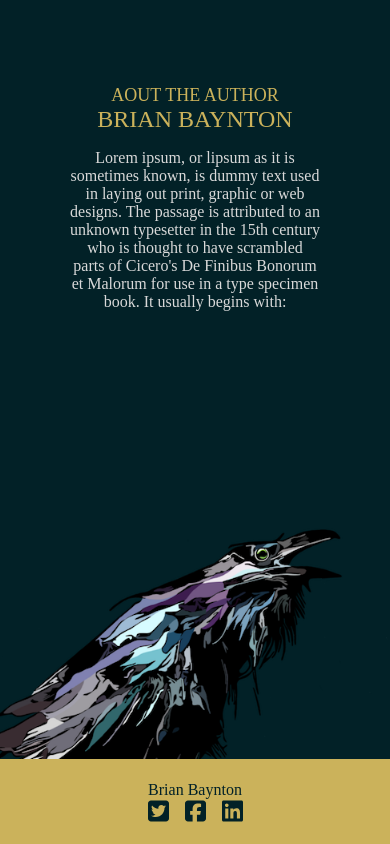
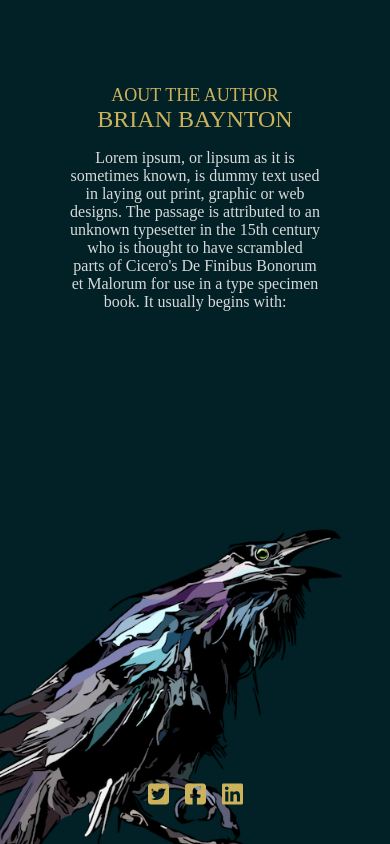
Before and after one commit to Kaz1022/liamhicks, a React (Create React App) app: page / in a window 390 px wide. Shown: the part 1284-2128 px from the top of the page. Built offline with nearby package versions, Linux system fonts and the light colour scheme; a web font is replaced by a local one.

Commit message:
change footer for mobile

```diff
--- a/src/App.js
+++ b/src/App.js
@@ -1,7 +1,7 @@
 import { BrowserRouter as Router, Routes, Route } from 'react-router-dom';
 import '../src/Sass/App.scss';
 import Home from './components/Home';
-import Footer from './components/Books/Footer';
+import Footer from './components/Footer';
 import LiamHicks from './components/LiamHicks/LiamHicks';
 
 function App() {
--- a/src/Sass/Footer.scss
+++ b/src/Sass/Footer.scss
@@ -33,3 +33,45 @@
     font-size: large;
   }
 }
+
+/*  Small Device Styles */
+@media (max-width: 500px) {
+  .footer{
+    background: transparent;
+    height: 10vh;
+    display:flex;
+    align-items: center;
+    margin: -0.5rem -3.5rem;
+    margin-top: -2rem;
+    position: relative;
+  }
+
+  .f-content{
+    display: flex;
+    align-items: center;
+    justify-content: center;
+    flex-direction: column;
+    position: absolute;
+    width: 100%;
+    color: $base-yellow;
+    padding-bottom: 1rem;
+  }
+
+  .f-content >:nth-child(1){
+    display:none;
+  }
+
+  .f-icons{
+    display: flex;
+    gap: 1rem;
+  }
+
+  .f-icons > * {
+    color: $base-yellow;
+
+    &:hover {
+      color: white;
+      font-size: large;
+    }
+  }
+}
--- a/src/components/Books/Footer.jsx
+++ b/src/components/Footer.jsx
@@ -1,7 +1,7 @@
 import React from 'react';
 import { FontAwesomeIcon } from '@fortawesome/react-fontawesome'
 import { faLinkedin, faSquareFacebook, faSquareTwitter } from '@fortawesome/free-brands-svg-icons'
-import '../../Sass/Footer.scss';
+import '../Sass/Footer.scss';
 
 function Footer() {
   return (
```
